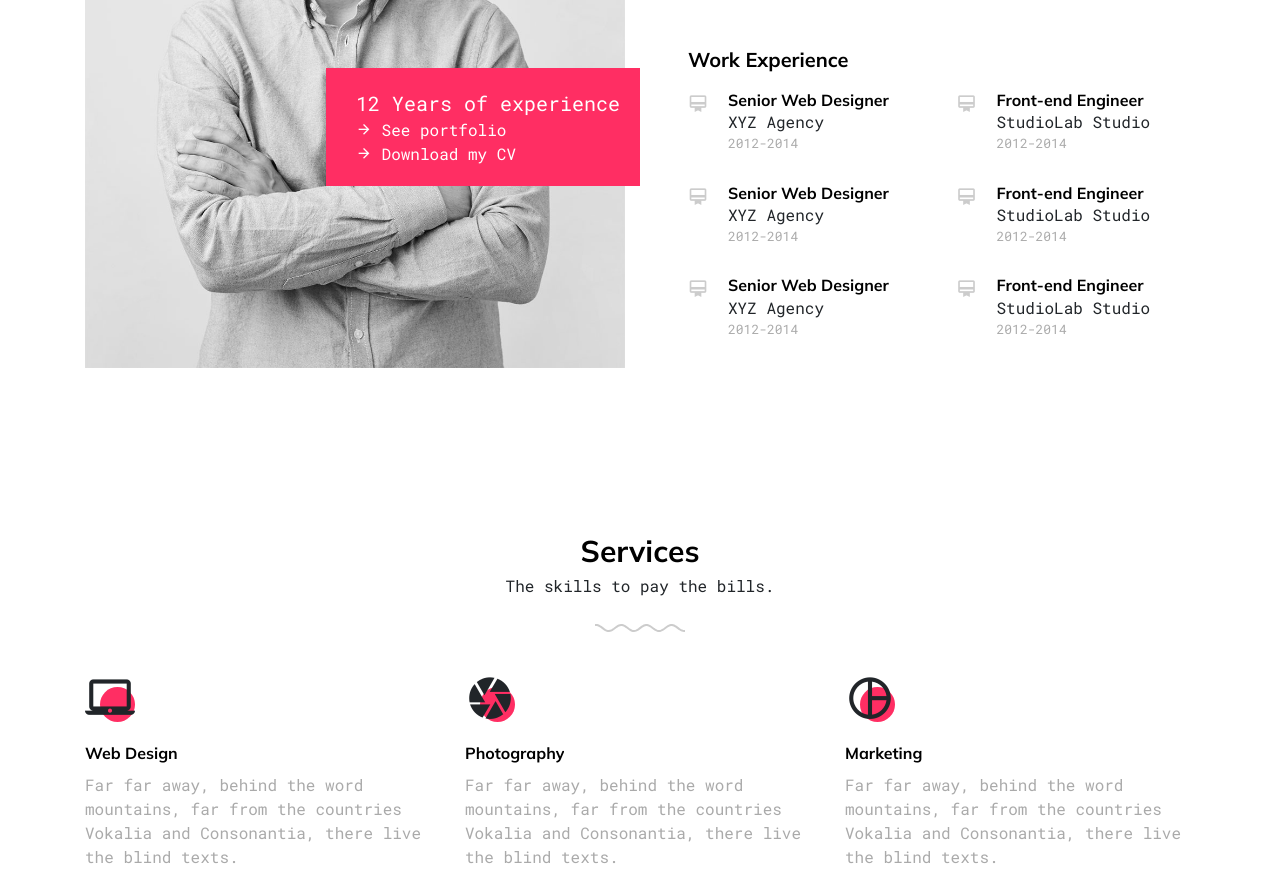
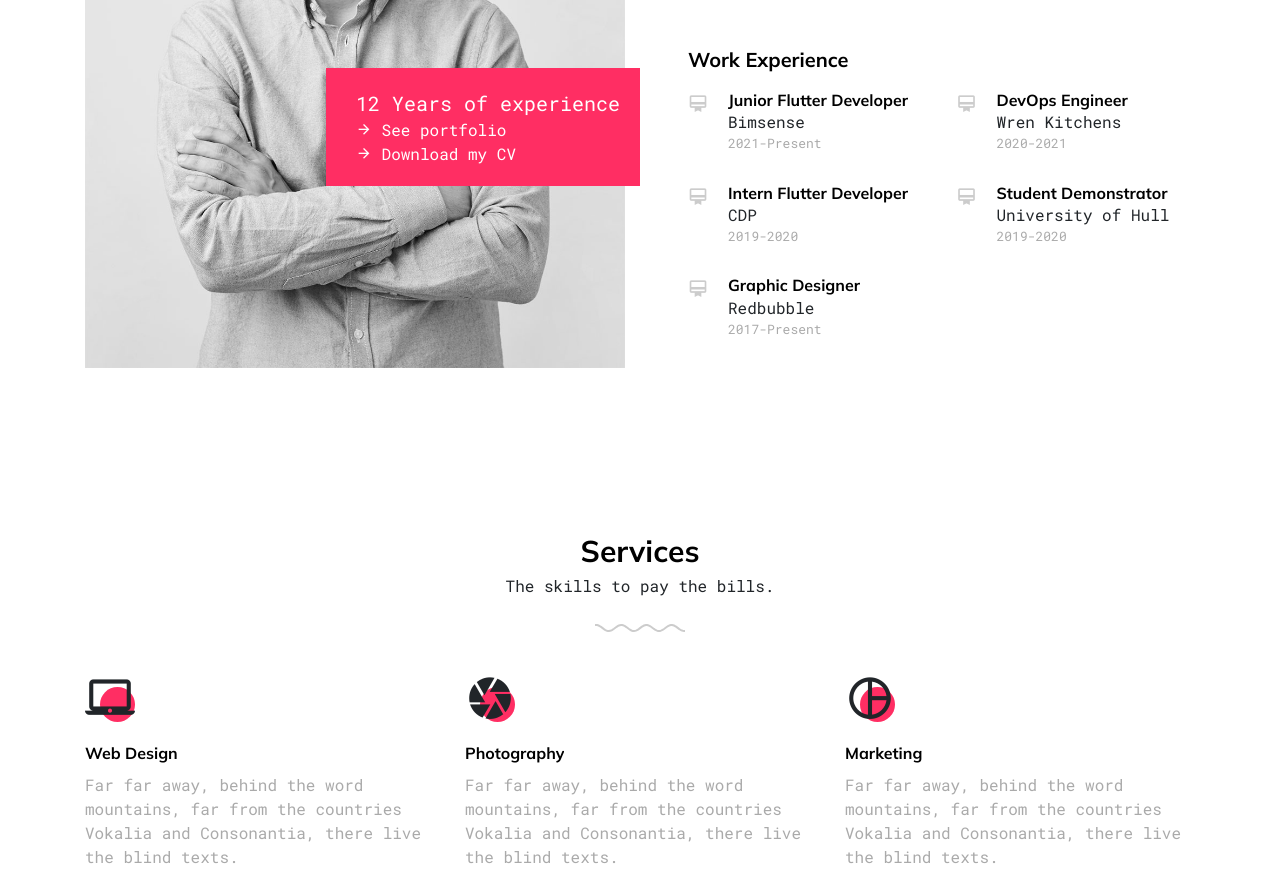
Before and after one commit to LucasBourne/LucasBourne.github.io, a plain HTML site: page index.html in a window 1280 px wide. Shown: the part 874-1762 px from the top of the page. Drawn offline with Linux system fonts and the light colour scheme; files whose address does not match are found by name.

Commit message:
Updated titles and subheadings

```diff
--- a/index.html
+++ b/index.html
@@ -37,7 +37,7 @@
   <nav class="site-nav dark mb-5 site-navbar-target">
     <div class="container">
       <div class="site-navigation">
-        <a href="index.html" class="logo m-0">Space<span class="text-primary">.</span></a>
+        <a href="index.html" class="logo m-0">Lucas Bourne<span class="text-primary">.</span></a>
 
         <ul class="js-clone-nav d-none d-lg-inline-none site-menu float-right site-nav-wrap">
           <li><a href="#home-section" class="nav-link active">Home</a></li>
@@ -61,7 +61,7 @@
     <div class="container">
       <h1 class="heading gsap-reveal-hero mb-0">Hey! I'm <strong>Lucas Bourne<span class="text-primary">.</span></strong></h1>
       <h2 class="subheading gsap-reveal-hero mb-4">
-        An Agile Developer, Software Engineer and Graphic Designer.
+        A Developer, Software Engineer and Graphic Designer.
       </h2>
       <p class="gsap-reveal-hero"><a href="https://www.linkedin.com/in/lucasbourne/" target="_blank" class="btn btn-black">Visit my LinkedIn profile!</a></p>
     </div>
@@ -108,46 +108,39 @@
             </div>
             <div class="col-lg-6">
               <div class="work-experience gsap-reveal-hero">
-                <h3 class="position">Senior Web Designer</h3>
-                <span class="company">XYZ Agency</span>
-                <span class="year">2012-2014</span>
+                <h3 class="position">Junior Flutter Developer</h3>
+                <span class="company">Bimsense</span>
+                <span class="year">2021-Present</span>
               </div>
             </div>
             <div class="col-lg-6">
               <div class="work-experience gsap-reveal-hero">
-                <h3 class="position">Front-end Engineer</h3>
-                <span class="company">StudioLab Studio</span>
-                <span class="year">2012-2014</span>
+                <h3 class="position">DevOps Engineer</h3>
+                <span class="company">Wren Kitchens</span>
+                <span class="year">2020-2021</span>
               </div>
             </div>
 
             <div class="col-lg-6">
               <div class="work-experience gsap-reveal-hero">
-                <h3 class="position">Senior Web Designer</h3>
-                <span class="company">XYZ Agency</span>
-                <span class="year">2012-2014</span>
+                <h3 class="position">Intern Flutter Developer</h3>
+                <span class="company">CDP</span>
+                <span class="year">2019-2020</span>
               </div>
             </div>
             <div class="col-lg-6">
               <div class="work-experience gsap-reveal-hero">
-                <h3 class="position">Front-end Engineer</h3>
-                <span class="company">StudioLab Studio</span>
-                <span class="year">2012-2014</span>
+                <h3 class="position">Student Demonstrator</h3>
+                <span class="company">University of Hull</span>
+                <span class="year">2019-2020</span>
               </div>
             </div>
 
             <div class="col-lg-6">
               <div class="work-experience gsap-reveal-hero">
-                <h3 class="position">Senior Web Designer</h3>
-                <span class="company">XYZ Agency</span>
-                <span class="year">2012-2014</span>
-              </div>
-            </div>
-            <div class="col-lg-6">
-              <div class="work-experience gsap-reveal-hero">
-                <h3 class="position">Front-end Engineer</h3>
-                <span class="company">StudioLab Studio</span>
-                <span class="year">2012-2014</span>
+                <h3 class="position">Graphic Designer</h3>
+                <span class="company">Redbubble</span>
+                <span class="year">2017-Present</span>
               </div>
             </div>
           </div>
@@ -236,7 +229,7 @@
         <div class="row mb-4">
           <div class="col-lg-7 text-center mx-auto">
             <h2 class="section-heading gsap-reveal-hero mb-0"><strong>Portfolio</strong></h2>
-            <p class="gsap-reveal-hero">Some of the projects I've been proud to work on over the years.</p>
+            <p class="gsap-reveal-hero">Some of the projects I'm proud to have worked on over the years.</p>
             <div class="wave gsap-reveal-hero" >
               <svg>
                 <path d="M10,10 L50,100 L90,50"></path>
@@ -257,8 +250,8 @@
                   <div class="overlay">
                     <span class="wrap-icon icon-link2"></span>
                     <div class="portfolio-item-content">
-                      <h3>Project Number 1</h3>
-                      <p>web, branding</p>
+                      <h3>Global Application Deployment</h3>
+                      <p>Cloud Infrastructure</p>
                     </div>
                   </div>
                   <img src="images/img_1.jpg" class="lazyload  img-fluid" alt="Images" />
@@ -270,8 +263,8 @@
                   <div class="overlay">
                     <span class="wrap-icon icon-link2"></span>
                     <div class="portfolio-item-content">
-                      <h3>Project Number 2</h3>
-                      <p>illustration, application</p>
+                      <h3>Budgitt</h3>
+                      <p>Mobile Development</p>
                     </div>
                   </div>
                   <img src="images/img_2.jpg" class="lazyload  img-fluid" alt="Images" />
@@ -283,8 +276,8 @@
                   <div class="overlay">
                     <span class="wrap-icon icon-link2"></span>
                     <div class="portfolio-item-content">
-                      <h3>Project Number 3</h3>
-                      <p>web, branding</p>
+                      <h3>Digital Card App</h3>
+                      <p>Mobile Development</p>
                     </div>
                   </div>
                   <img src="images/img_3.jpg" class="lazyload  img-fluid" alt="Images" />
```
